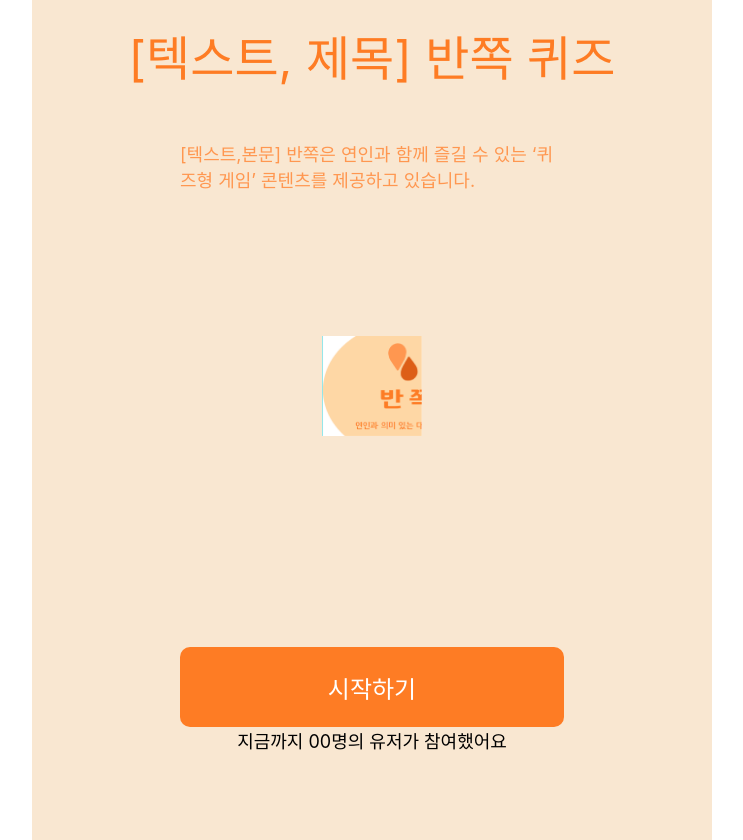
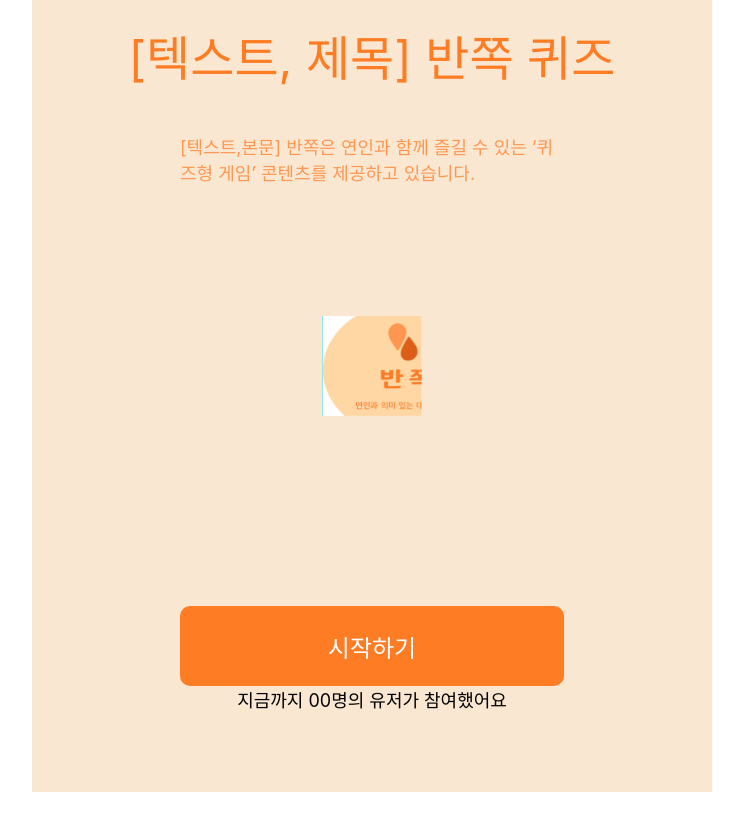
Before and after one commit to qocksdlf123/banjjog, a React (Create React App) app in the folder front/: page / in a window 1280 px wide. Shown: the whole page, without its empty margins (268-1011 px from the left). After the commit the page ends 800 px from the top, so only its background shows below. Built offline with nearby package versions, Linux system fonts and the light colour scheme.

Commit message:
:hammer: refactor : 화면 크기 딱맞게 조정

```diff
--- a/front/src/page/MainPage/style.scss
+++ b/front/src/page/MainPage/style.scss
@@ -24,7 +24,7 @@
     margin: auto auto;
     padding: 20px;
     width: 50vw;
-    height: 100vh;
+    height: 94vh;
     background-color: $backgroundColor;
   }
   .main-header {
```
